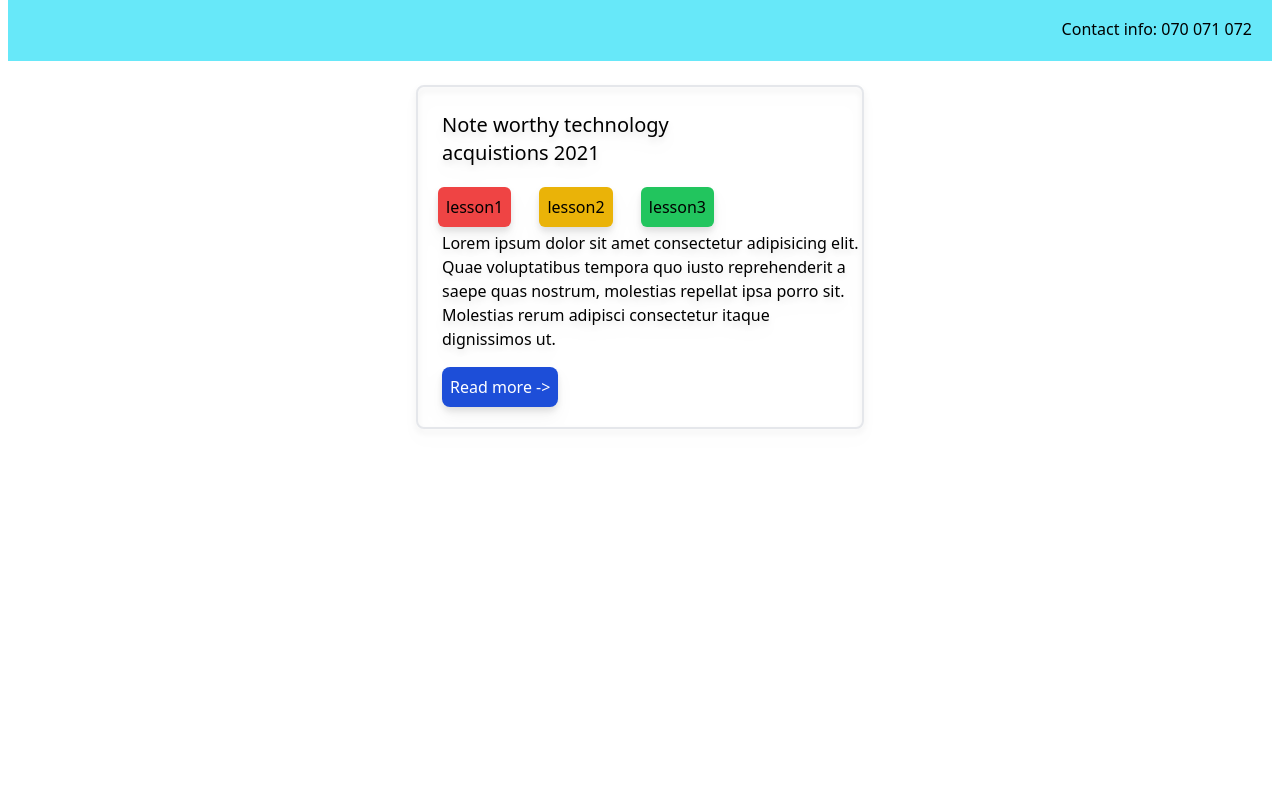
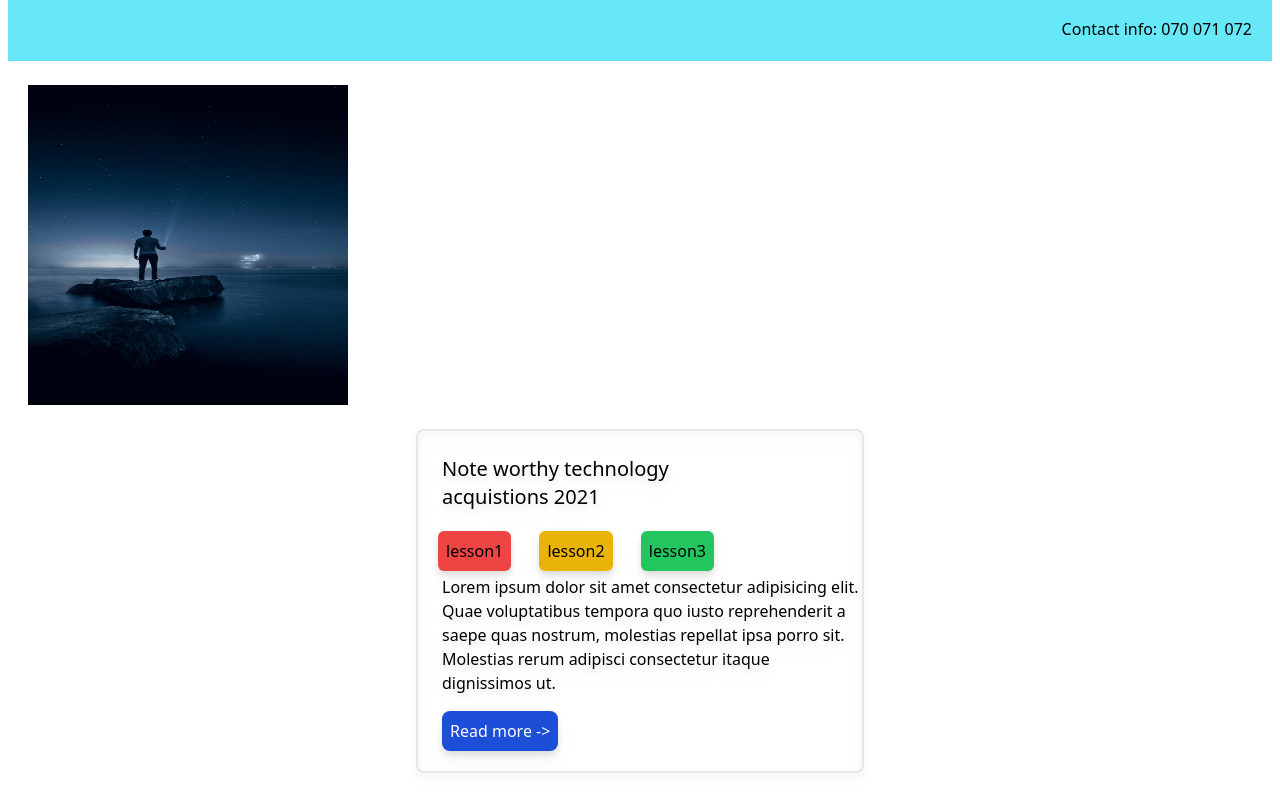
Before and after one commit to Techup2023group17/grupi6, a plain HTML site: page index2.html in a window 1280 px wide. Shown: the part 425-1218 px from the top of the page. Before the commit the page ends 874 px from the top, so only its background shows below. Drawn offline with nearby package versions, Linux system fonts and the light colour scheme.

Commit message:
add photo

```diff
--- a/index2.html
+++ b/index2.html
@@ -51,7 +51,9 @@
     </table>
     <div class="text-right p-5 bg-cyan-300">
         <p>Contact info: 070 071 072</p>
-    </div><div class="flex justify-center items-center mt-6">
+    </div>
+    <img src="photo-1495344517868-8ebaf0a2044a.jfif" class="inline-block h-80 w-80 ml-5 mt-6">
+    <div class="flex justify-center items-center mt-6 inline-block">
 <div class="rounded-lg border-solid border-current-100 border-2 max-w-md drop-shadow-lg ">
     <h3 class="text-black-500 text-xl mt-6 ml-6 mb-4">Note worthy technology <br> acquistions 2021</h3>
     <p class="inline-block  m-1 ml-5 bg-red-500 p-2 rounded-md">lesson1</p> <p class="inline-block m-1 ml-5 bg-yellow-500 p-2 rounded-md">lesson2</p> <p class="inline-block m-1 ml-5 bg-green-500 p-2 rounded-md">lesson3</p>
```
Also changed, not shown: photo-1495344517868-8ebaf0a2044a.jfif (added).
